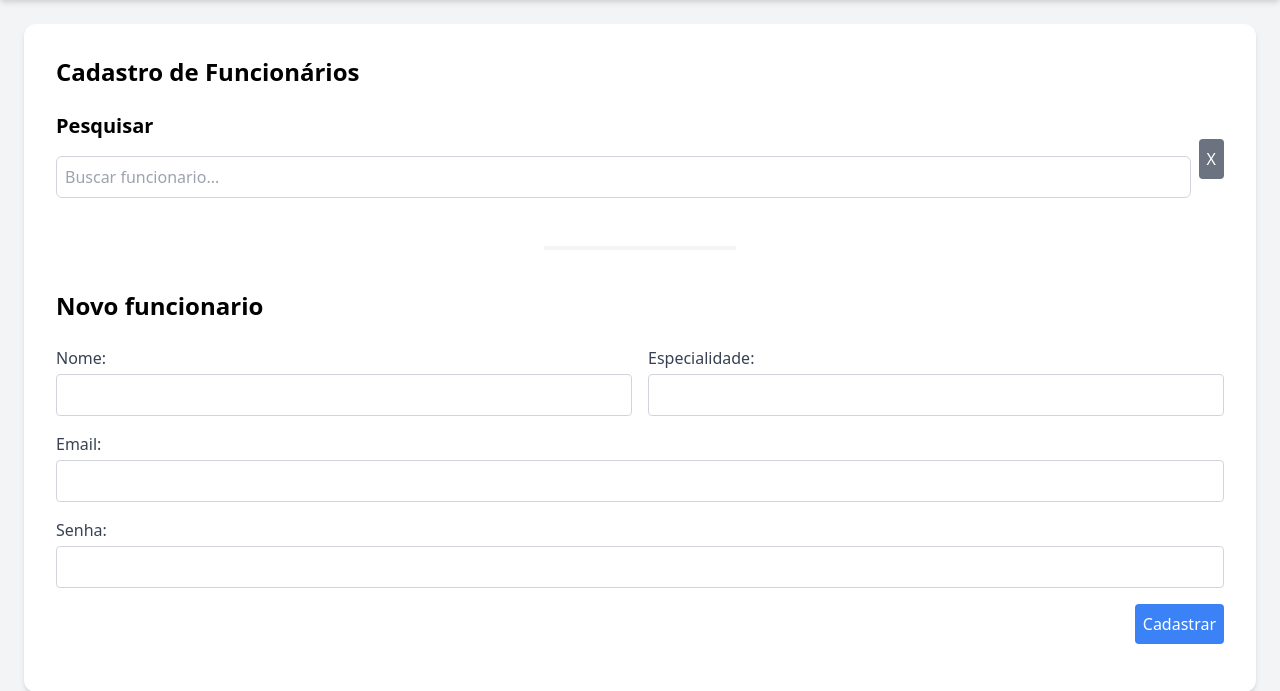
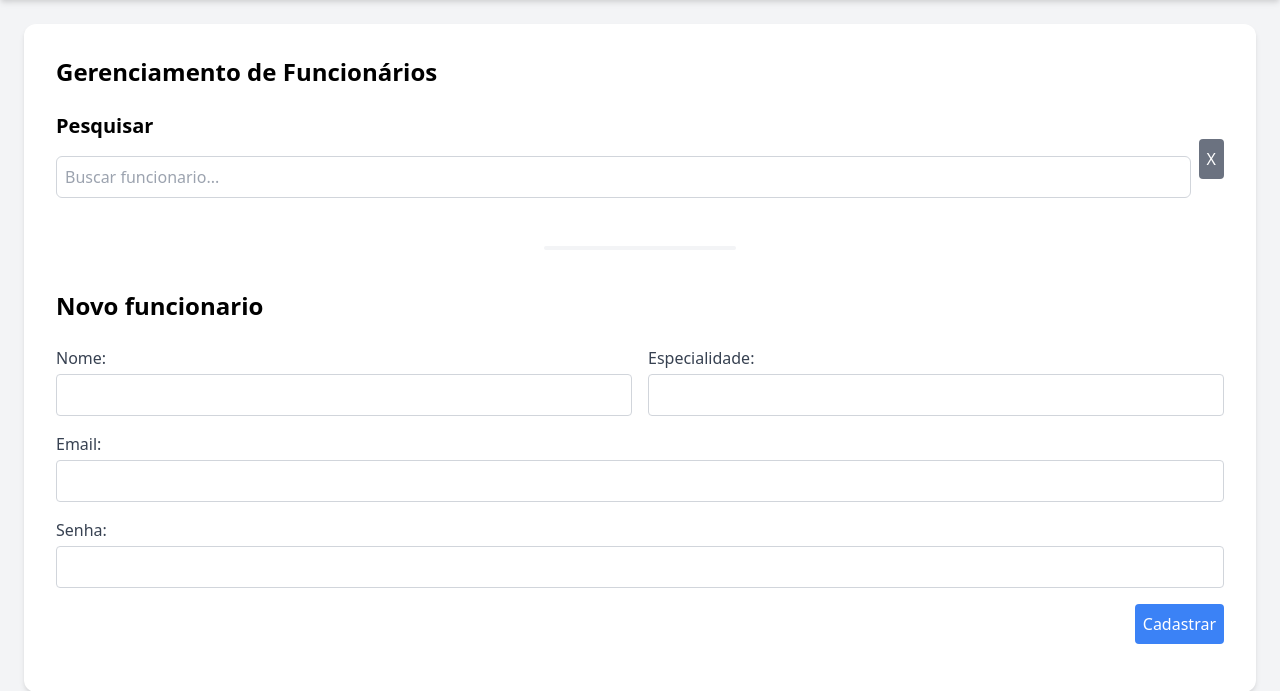
Before and after one commit to CWebler/tekove, a Flask app: page /funcionario/cadastro in a window 1280 px wide. Shown: the part 72-763 px from the top of the page. Run offline with Flask 3, Linux system fonts and the light colour scheme; the visitor is signed in with stand-in values (Sample User, id 1); some libraries are stand-ins or nearby versions.

Commit message:
corrigindo formatação por causa das tags jinja + corrigindo titulos

```diff
--- a/app/templates/cadastro_funcionario.html
+++ b/app/templates/cadastro_funcionario.html
@@ -1,5 +1,8 @@
-{% extends "base.html" %} {% block title %}Cadastro de Funcionários{% endblock
-%} {% block content %}
+{% extends "base.html" %}
+
+{% block title %}Gerenciamento de Funcionários{% endblock%}
+
+{% block content %}
 
 <script>
   document.addEventListener("DOMContentLoaded", (event) => {
@@ -42,7 +45,7 @@
 </script>
 
 <div class="bg-white p-8 rounded-xl shadow-md">
-  <h1 class="text-2xl font-bold mb-6">Cadastro de Funcionários</h1>
+  <h1 class="text-2xl font-bold mb-6">Gerenciamento de Funcionários</h1>
   <div class="flex items-center space-x-2 mb-4">
     <div class="flex-grow">
       <label class="text-xl font-semibold mb-4 block">Pesquisar</label>
--- a/app/templates/cadastro_paciente.html
+++ b/app/templates/cadastro_paciente.html
@@ -1,4 +1,7 @@
-{% extends "base.html" %} {% block title %}Cadastro de Pacientes{% endblock %}
+{% extends "base.html" %}
+
+{% block title %}Cadastro de Paciente{% endblock%}
+
 {% block content %}
 
 <script>
```
Also changed, not shown: app/templates/dashboard.html (+6 -2 lines), app/templates/index.html (+5 -2 lines).
